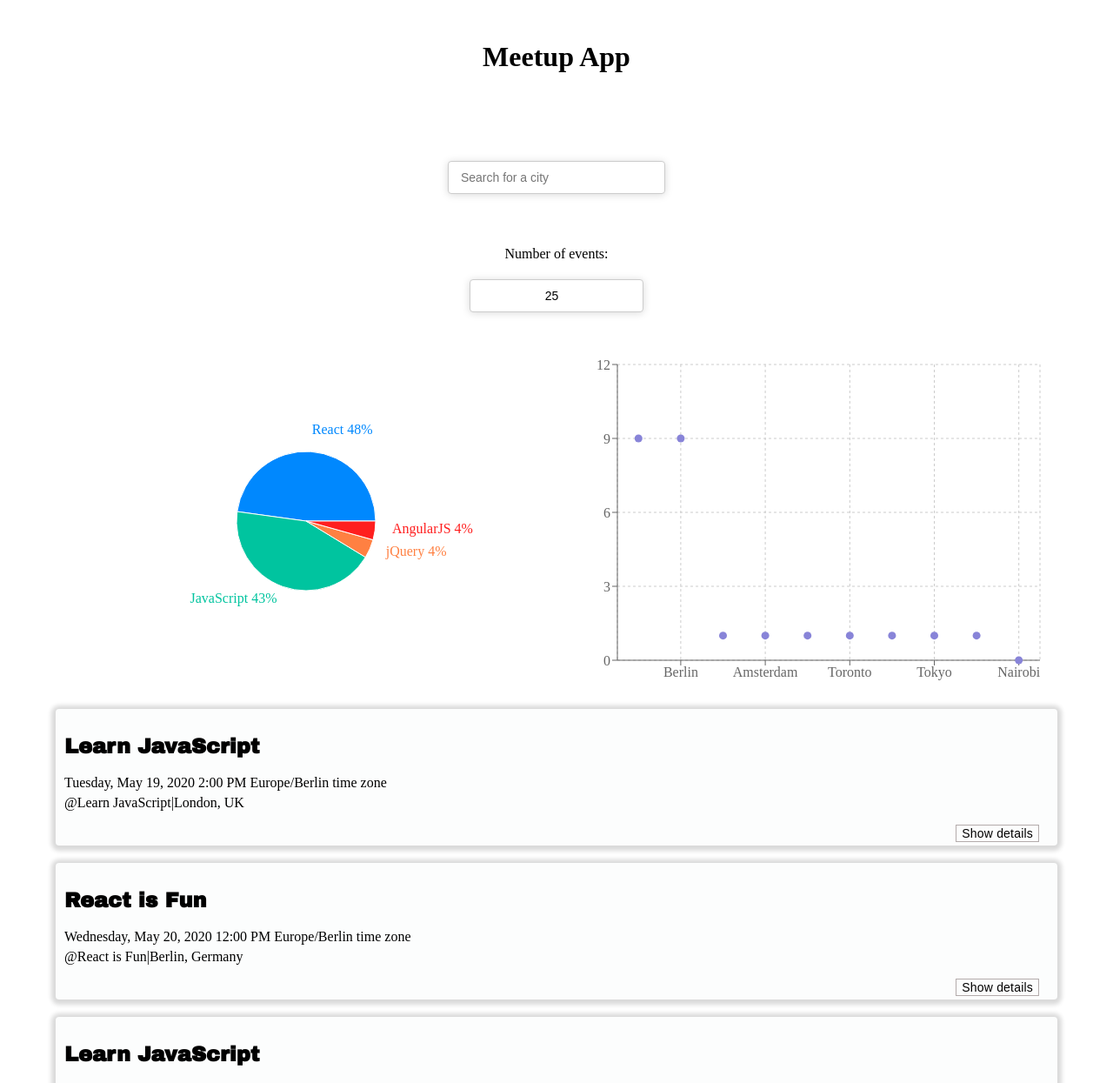
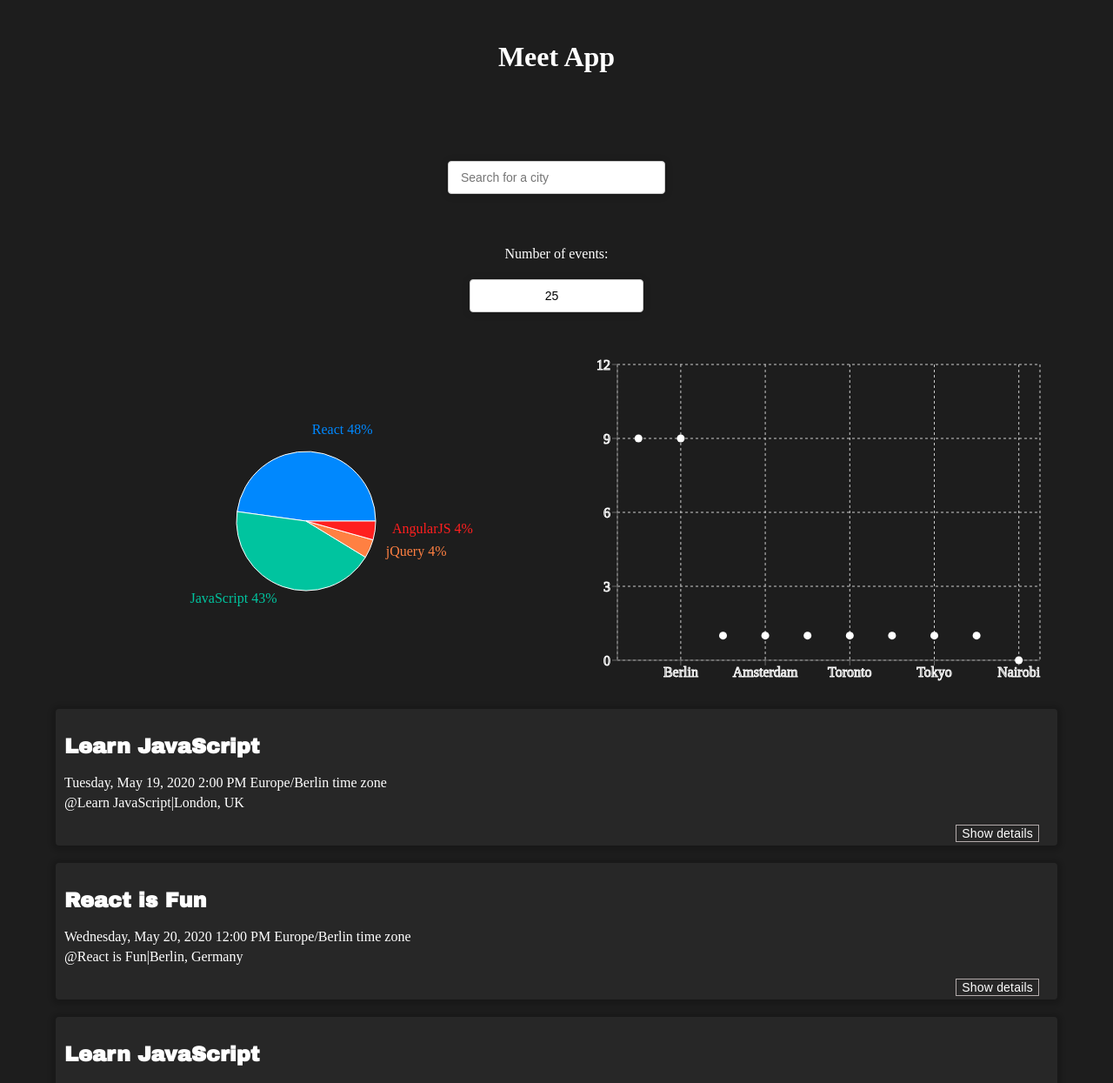
Before and after one commit to tabetommy/meetup, a React (Create React App) app: page / in a window 1280 px wide. Shown: the top 1245 px of the page at 87% size. Built offline with nearby package versions, Linux system fonts and the light colour scheme; a web font is replaced by a local one; what atatus-spa would draw is missing.

Commit message:
refactored style

```diff
--- a/src/App.css
+++ b/src/App.css
@@ -1,8 +1,12 @@
 @import url(https://fonts.googleapis.com/css?family=Roboto:500);
+*{
+  color: white;
+}
 .App {
   font-family: 'Judson', serif;
   text-align: center;
   padding: 2% 5%;
+  background-color: #1d1d1d ;
 
 }
 
@@ -65,6 +69,7 @@ input[type="number"] {
   top: 110px;
   font-size: 14px;
   box-shadow: 10px 10px 16px -12px rgba(0, 0, 0, 0.75);
+
 }
 
 .suggestions > li {
@@ -72,11 +77,17 @@ input[type="number"] {
   padding: 8px 6px 8px 10px;
   background-color: #eee;
   cursor: default;
+  color: black;
+  font-weight: 600;
 }
 
 .suggestions > li:last-child {
   border-bottom-left-radius: 4px;
   border-bottom-right-radius: 4px;
+}
+
+b{
+  color:black;
 }
 
 .suggestions > li:hover {
@@ -147,6 +158,7 @@ input[type="number"] {
   width: 200px;
   margin: 20px auto 40px auto;
   text-align: center;
+  color: black;
 }
 
 .button-wrapper {
--- a/src/components/App.js
+++ b/src/components/App.js
@@ -75,7 +75,7 @@ class App extends Component {
   render() {
     return (
       <div className="App">
-        <h1>Meetup App</h1>
+        <h1>Meet App</h1>
         <CitySearch
         locations={this.state.locations}
         getQueryState={this.getQueryState}
@@ -90,10 +90,11 @@ class App extends Component {
           <ResponsiveContainer height={400} >
             <ScatterChart margin={{ top: 20, right: 20, bottom: 10, left: 10 }}>
               <CartesianGrid strokeDasharray="3 3" />
-              <XAxis type="category" dataKey="city" name="city"/>
-              <YAxis type="number" dataKey="number" name="number of events" allowDecimals={false}/>
+              <XAxis type="category" dataKey="city" name="city" tick={{stroke: 'white'}}/>
+              <YAxis type="number" dataKey="number" name="number of events"
+              allowDecimals={false} tick={{stroke: 'white'}}/>
               <Tooltip cursor={{ strokeDasharray: '3 3' }} />
-              <Scatter data={this.getData()} fill="#8884d8" />
+              <Scatter data={this.getData()} fill="#fff" />
             </ScatterChart>
           </ResponsiveContainer>
         </div>
--- a/src/components/CitySearch.js
+++ b/src/components/CitySearch.js
@@ -1,5 +1,6 @@
 import React, { Component } from 'react';
-import {InfoAlert} from '../Alert'
+import {InfoAlert} from '../Alert';
+import '../styles/citysearch.css';
 
 class CitySearch extends Component {
     constructor() {
--- a/src/components/Event.js
+++ b/src/components/Event.js
@@ -1,5 +1,6 @@
 import React, { Component } from 'react';
 import moment from 'moment';
+import '../styles/events.css';
 
 
 class Event extends Component {
--- /dev/null
+++ b/src/styles/citysearch.css
@@ -0,0 +1,3 @@
+.city{
+    color:black
+}
--- /dev/null
+++ b/src/styles/events.css
@@ -0,0 +1,8 @@
+.event{
+    background-color: #272727 ;
+}
+
+.collapseDetailsBtn,
+.expandDetailsBtn{
+    color: white;
+}
```
Also changed, not shown: 1 other file (tests, documents, lock files or other folders).
